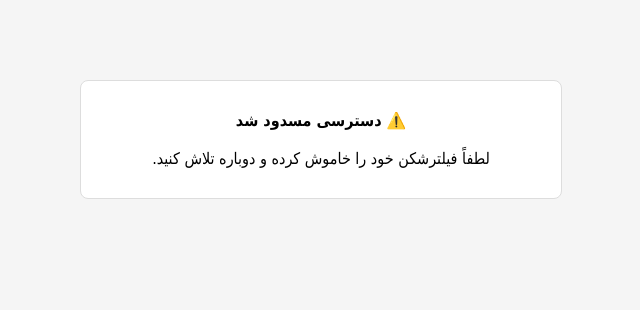
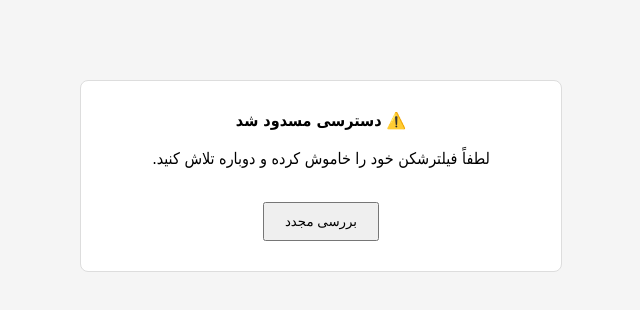
Before and after one commit to amiraliminaee2-hue/vpn-check, a website: page blocked.html in a window 1280 px wide. Shown: the whole page, without its empty margins (319-959 px from the left). Drawn offline with Linux system fonts and the light colour scheme.

Commit message:
blocked.html

```diff
--- a/blocked.html
+++ b/blocked.html
@@ -4,20 +4,25 @@
 <meta charset="UTF-8">
 <title>دسترسی محدود</title>
 <style>
-body{
-    font-family:tahoma;
-    background:#f5f5f5;
-    direction:rtl;
-    text-align:center;
-    margin-top:80px;
+body {
+    font-family: Tahoma, sans-serif;
+    background: #f5f5f5;
+    direction: rtl;
+    text-align: center;
+    margin-top: 80px;
 }
-.box{
-    background:#fff;
-    max-width:420px;
-    margin:auto;
-    padding:30px;
-    border-radius:8px;
-    border:1px solid #ddd;
+.box {
+    background: #fff;
+    max-width: 420px;
+    margin: auto;
+    padding: 30px;
+    border-radius: 8px;
+    border: 1px solid #ddd;
+}
+button {
+    margin-top: 15px;
+    padding: 10px 20px;
+    cursor: pointer;
 }
 </style>
 </head>
@@ -27,6 +32,8 @@ body{
     ⚠️ <strong>دسترسی مسدود شد</strong>
     <br><br>
     لطفاً فیلترشکن خود را خاموش کرده و دوباره تلاش کنید.
+    <br><br>
+    <button onclick="location.reload()">بررسی مجدد</button>
 </div>
 
 </body>
```
